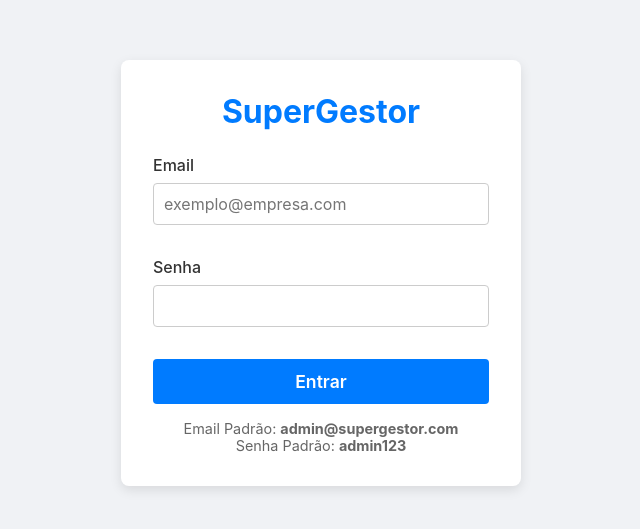
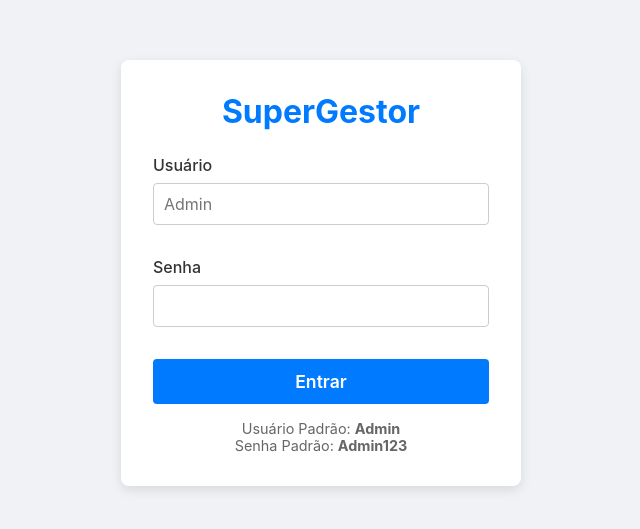
Before and after one commit to queirogaraffael/lojix, a React (Create React App) app in the folder supergestor-front/: page /login in a window 1280 px wide. Shown: the part 127-656 px from the top of the page, without its empty margins (319-959 px from the left). Built offline with nearby package versions, Linux system fonts and the light colour scheme.

Commit message:
refactor: Mudança na lógica de login

```diff
--- a/supergestor-front/src/contexts/AuthContext.js
+++ b/supergestor-front/src/contexts/AuthContext.js
@@ -24,9 +24,9 @@ export const AuthProvider = ({ children }) => {
     carregarDadosArmazenados();
   }, []);
 
-  const login = async (email, password) => {
+  const login = async (username, password) => {
     try {
-      const response = await api.post('/auth/login', { email, password });
+      const response = await api.post('/auth/login', { username, password });
       const { token } = response.data;
 
       localStorage.setItem('token', token);
--- a/supergestor-front/src/pages/Login/Login.js
+++ b/supergestor-front/src/pages/Login/Login.js
@@ -3,7 +3,7 @@ import { useAuth } from '../../contexts/AuthContext';
 import './Login.css';
 
 export const Login = () => {
-  const [email, setEmail] = useState('');
+  const [username, setUsername] = useState('');
   const [password, setPassword] = useState('');
   const [error, setError] = useState('');
   const [isLoading, setIsLoading] = useState(false);
@@ -15,7 +15,7 @@ export const Login = () => {
     setError('');
     setIsLoading(true);
 
-    const result = await login(email, password);
+    const result = await login(username, password);
 
     if (!result.success) {
       setError(result.message);
@@ -31,15 +31,15 @@ export const Login = () => {
         {error && <div className="error-message" style={{color: '#dc3545', marginBottom: '1rem', padding: '10px', backgroundColor: '#f8d7da', borderRadius: '4px'}}>{error}</div>}
 
         <div className="form-control">
-          <label htmlFor="email">Email</label>
+          <label htmlFor="username">Usuário</label>
           <input
-            type="email"
-            id="email"
-            value={email}
-            onChange={(e) => setEmail(e.target.value)}
+            type="text"
+            id="username"
+            value={username}
+            onChange={(e) => setUsername(e.target.value)}
             required
             disabled={isLoading}
-            placeholder="exemplo@empresa.com"
+            placeholder="Admin"
           />
         </div>
         <div className="form-control">
@@ -57,8 +57,8 @@ export const Login = () => {
           {isLoading ? 'Entrando...' : 'Entrar'}
         </button>
         <p className="login-hint">
-          Email Padrão: <strong>admin@supergestor.com</strong><br/>
-          Senha Padrão: <strong>admin123</strong>
+          Usuário Padrão: <strong>Admin</strong><br/>
+          Senha Padrão: <strong>Admin123</strong>
         </p>
       </form>
     </div>
```
